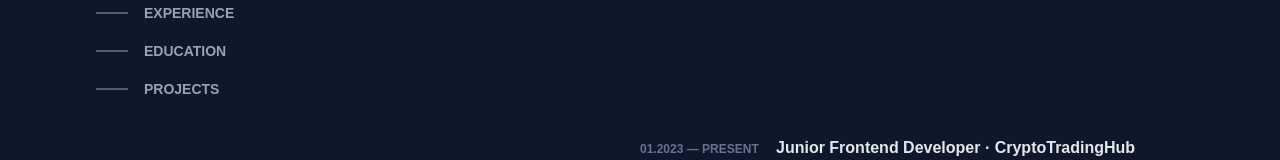
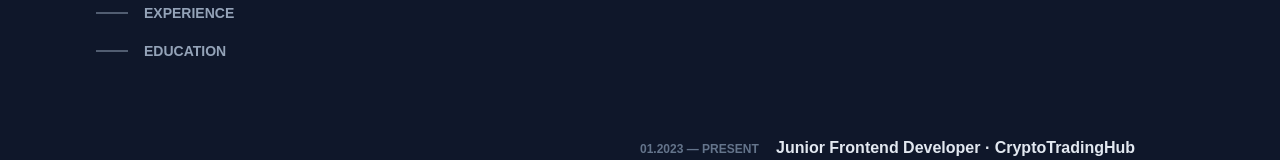
Before and after one commit to bkulpa/portfolio, a React (Create React App) app: page / in a window 1280 px wide. Shown: the part 458-618 px from the top of the page. Built offline with nearby package versions, Linux system fonts and the light colour scheme.

Commit message:
Deleted Projects section

```diff
--- a/src/components/home/home.component.jsx
+++ b/src/components/home/home.component.jsx
@@ -4,7 +4,7 @@ import { AboutField } from "../experience-field/experience-field.styles";
 import Icon from "../icons/icons.component";
 import ExperienceField from "../experience-field/experience-field.component";
 import Header from "../header/header.component";
-import ProjectField from "../project-field/project-field.component";
+// import ProjectField from "../project-field/project-field.component";
 
 import { useFindVisibility } from "../../hooks/find-visibility";
 
@@ -143,7 +143,7 @@ const Home = () => {
           <MobileStyledH3 style={{ marginLeft: "15px" }}>
             {t("menu.projects")}
           </MobileStyledH3>
-          <ProjectField
+          {/* <ProjectField
             projectAltText={"home.projectField.projectAltText-1"}
             projectDescription={"home.projectField.projectDescription-1"}
             projectImg={"projects-images/crwn-shop.png"}
@@ -170,7 +170,7 @@ const Home = () => {
             projectImg={"projects-images/cahee.png"}
             projectTitle={"home.projectField.projectTitle-4"}
             projectUrl={"https://bkulpa-cahee.netlify.app/"}
-          />
+          /> */}
         </div>
       </RightContainer>
     </SplitContainer>
--- a/src/components/menu/menu.component.jsx
+++ b/src/components/menu/menu.component.jsx
@@ -45,11 +45,11 @@ const Menu = () => {
           {t("menu.education")}
         </MenuElement>
       </MenuElementLink>
-      <MenuElementLink href="#projects">
+      {/* <MenuElementLink href="#projects">
         <MenuElement isHighlighted={highlightedSection === "projects"}>
           {t("menu.projects")}
         </MenuElement>
-      </MenuElementLink>
+      </MenuElementLink> */}
     </MenuList>
   );
 };
```
Also changed, not shown: 1 other file (tests, documents, lock files or other folders).
